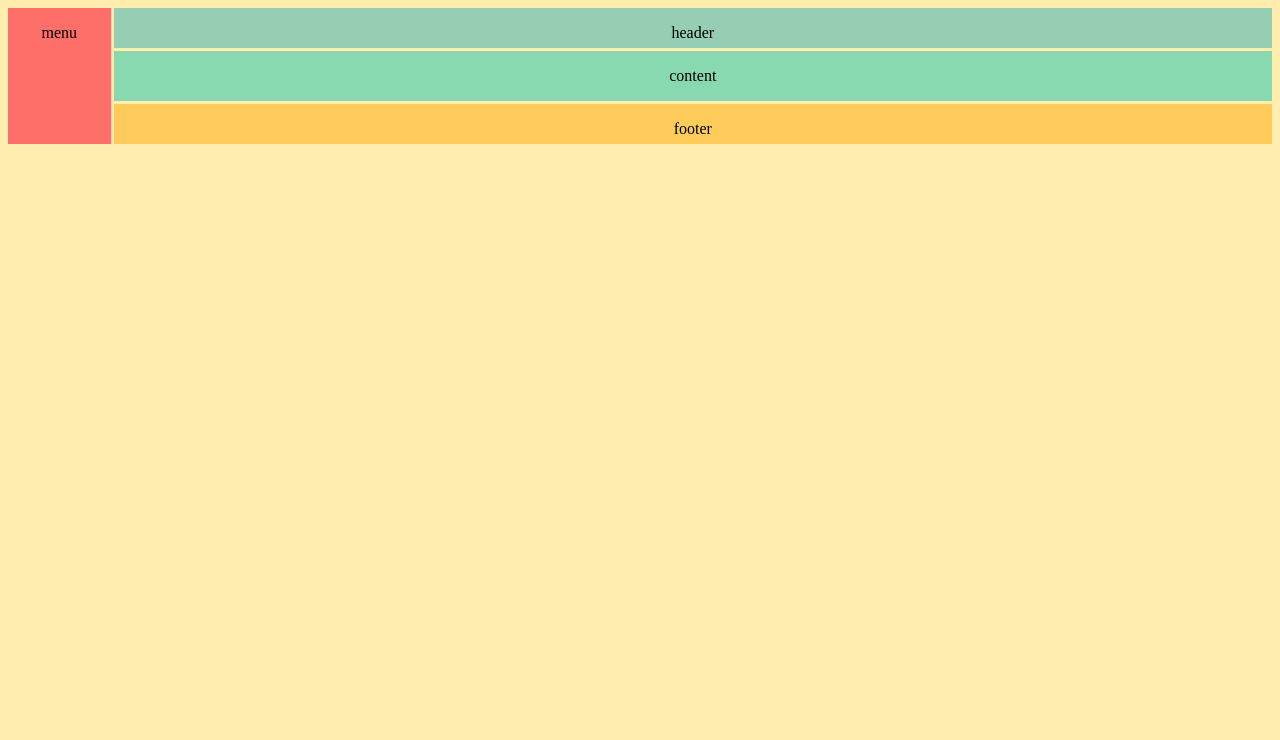
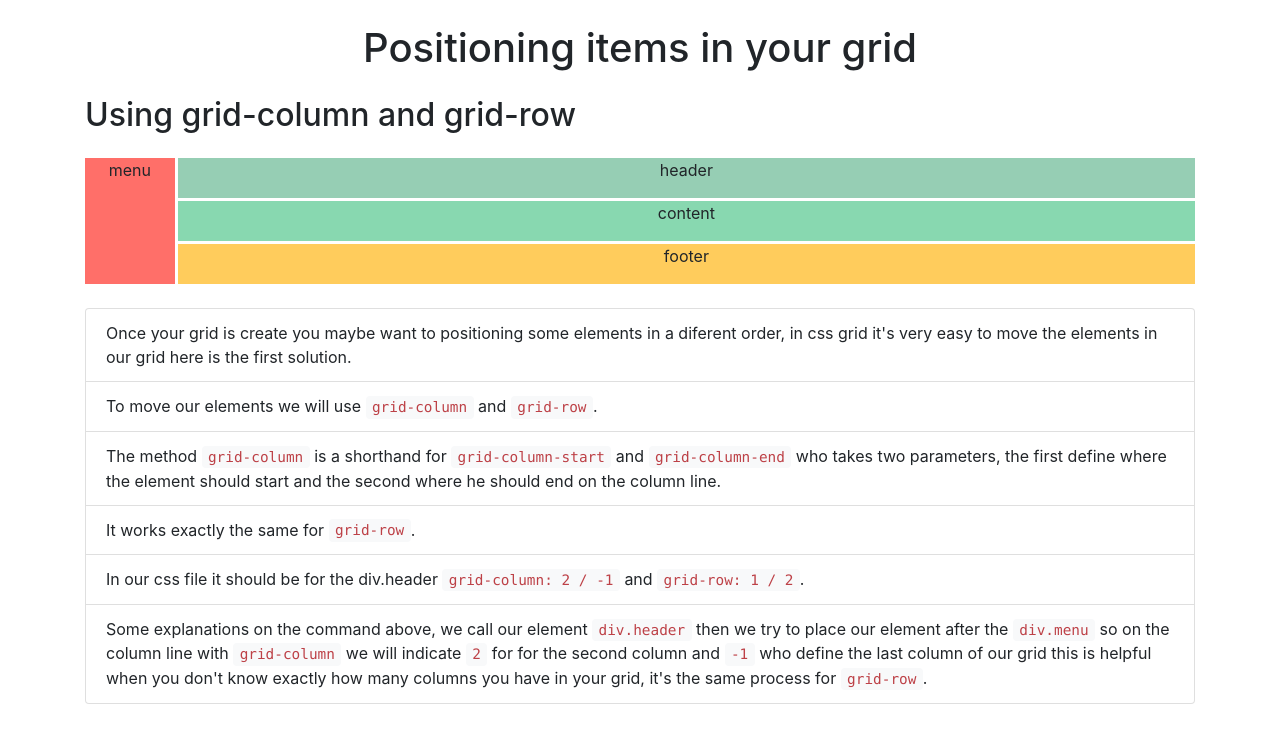
Before and after one commit to luctst/CSS-Grid, a plain HTML site: page Positioning-items/index.html in a window 1280 px wide. Drawn offline with nearby package versions, Linux system fonts and the light colour scheme.

Commit message:
Add styles on index file

```diff
--- a/Positioning-items/index.html
+++ b/Positioning-items/index.html
@@ -3,10 +3,18 @@
   <head>
     <meta charset="utf-8">
     <title>CSS Grid - Positioning items in a grid with CSS Grid</title>
+    <link rel="stylesheet" href="https://maxcdn.bootstrapcdn.com/bootstrap/4.0.0-beta.2/css/bootstrap.min.css">
     <link rel="stylesheet" href="style.css">
   </head>
   <body>
     <div class="container">
+      <div class="row">
+        <div class="col-12">
+          <h1 class="text-center mt-4 mb-4">Positioning items in your grid</h1>
+          <h2 class="mt-4 mb-4">Using grid-column and grid-row</h2>
+        </div>
+      </div>
+      <div class="wrapper">
         <div class="header">
           <p>header</p>
         </div>
@@ -20,5 +28,24 @@
           <p>footer</p>
         </div>
       </div>
+      <ol class="list-group mt-4 mb-4">
+        <li class="list-group-item">Once your grid is create you maybe want to positioning some elements in a
+        diferent order, in css grid it's very easy to move the elements in our grid here is the first solution.</li>
+        <li class="list-group-item">To move our elements we will use <code>grid-column</code> and
+        <code>grid-row</code>.</li>
+        <li class="list-group-item">The method <code>grid-column</code> is a shorthand for
+        <code>grid-column-start</code> and <code>grid-column-end</code> who takes two parameters, the first
+        define where the element should start and the second where he should end on the column line.</li>
+        <li class="list-group-item">It works exactly the same for <code>grid-row</code>.</li>
+        <li class="list-group-item">In our css file it should be for the div.header
+        <code>grid-column: 2 / -1</code> and <code>grid-row: 1 / 2</code>.</li>
+        <li class="list-group-item">Some explanations on the command above, we call our element
+        <code>div.header</code> then we try to place our element after the <code>div.menu</code>
+        so on the column line with <code>grid-column</code> we will indicate <code>2</code> for
+        for the second column and <code>-1</code> who define the last column of our grid this is helpful
+        when you don't know exactly how many columns you have in your grid, it's the same process for
+        <code>grid-row</code>.</li>
+      </ol>
+    </div>
   </body>
 </html>
--- a/Positioning-items/style.css
+++ b/Positioning-items/style.css
@@ -1,22 +1,19 @@
-html,body {
-  background: #ffeead;
-}
-div.container > div > p {
+div.wrapper > div > p {
   text-align: center;
 }
-div.container > div:nth-child(1n) {
+div.wrapper > div:nth-child(1n) {
   background: #96ceb4
 }
-div.container > div:nth-child(3n) {
+div.wrapper > div:nth-child(3n) {
   background: #88d8b0;
 }
-div.container > div:nth-child(2n) {
+div.wrapper > div:nth-child(2n) {
   background: #ff6f69;
 }
-div.container > div:nth-child(4n) {
+div.wrapper > div:nth-child(4n) {
   background: #ffcc5c;
 }
-div.container {
+div.wrapper {
   display: grid;
   grid-gap: 3px;
   grid-template-columns: repeat(12,1fr);
```
Lines whose indentation alone changed are shown as unchanged.
